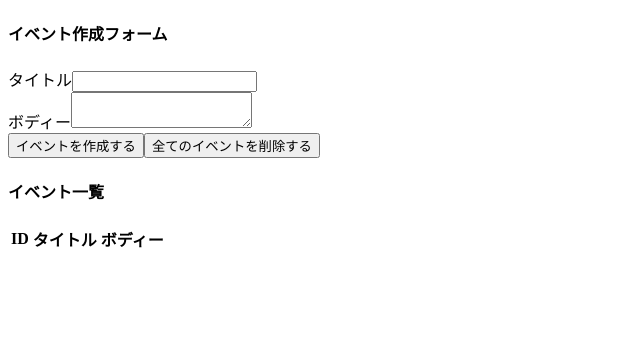
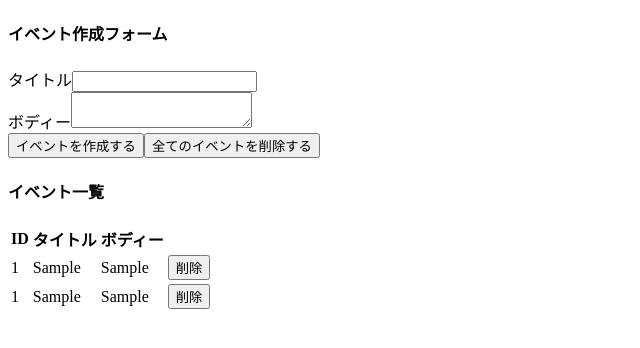
Before and after one commit to mosaririri/react-hooks-tutorial, a React (Create React App) app: page / in a window 1280 px wide. Both pictures are taken after typing "Sample", "Sample" into the empty fields and a click on the button "イベントを作成する". Shown: the top 348 px of the page, without its empty margins (0-640 px from the left). Built offline with nearby package versions, Linux system fonts and the light colour scheme.

Commit message:
日数開けすぎて状況がわからないのでとりあえずコミット

```diff
--- a/src/components/App.tsx
+++ b/src/components/App.tsx
@@ -1,5 +1,6 @@
 import React, { useReducer, useState } from 'react';
 import reducer from '../reducers'
+import Event from './Event'
 // bootstrap導入後、コメントを解けばスタイルが適用される
 // import 'bootstrap/dist/css/bootstrap.min.css'
 
@@ -17,6 +18,7 @@
     // actionにはtypeが必要
     dispatch({
       type: 'CREATE_EVENT',
+      id: 0,
       title,
       body
     })
@@ -43,7 +45,7 @@
           }}/>
         </div>
 
-        <button className='btn btn-promary' onClick={addEvent}>イベントを作成する</button>
+        <button className='btn btn-primary' onClick={addEvent}>イベントを作成する</button>
         <button className='btn btn-danger'>全てのイベントを削除する</button>
         {/* <button className='btn btn-danger'>全ての操作ログを削除する</button> */}
 
@@ -59,6 +61,31 @@
 
           </thead>
           <tbody>
+            {state.map((event, index) => (<Event key={index} event={event} dispatch={dispatch} />))}
+            {
+              state.map((event, index) => { // ()でくくるとreturnの意味になるらしい
+
+                const id = event.id
+
+                const handleClickDeleteButton = () => {
+                  // 状態を変えるためにdispatchを呼ぶ
+                  dispatch({
+                    type:'DELETE_EVENT',
+                    id,
+                    title: '',
+                    body: ''
+                  })
+                }
+                return (
+                  <tr key={index}>
+                    <td>{ id }</td>
+                    <td>{ event.title }</td>
+                    <td>{ event.body }</td>
+                    <td><button type="button" className="btn btn-danger" onClick={handleClickDeleteButton}>削除</button></td>
+                  </tr>
+                )
+              })
+            }
 
           </tbody>
         </table>
--- /dev/null
+++ b/src/components/Event.tsx
@@ -0,0 +1,33 @@
+import React from 'react'
+
+import _Event from "../types/Event";
+
+const Event = (dispatch: any, event: _Event) => {
+
+    console.log(event);
+    console.log(dispatch);
+
+    const id = event.id
+
+    const handleClickDeleteButton = () => {
+        // 状態を変えるためにdispatchを呼ぶ
+        dispatch({
+        type:'DELETE_EVENT',
+        id,
+        title: '',
+        body: ''
+        })
+    }
+
+    return (
+        <tr>
+            <td>{ dispatch.event.id }</td>
+            <td>{ dispatch.event.title }</td>
+            <td>{ dispatch.event.body }</td>
+            <td><button type="button" className="btn btn-danger" onClick={handleClickDeleteButton}>削除</button></td>
+        </tr>
+    )
+
+}
+
+export default Event
--- a/src/reducers/index.tsx
+++ b/src/reducers/index.tsx
@@ -1,20 +1,8 @@
-/*
-* イベント
-*/
-type Event = {
-    id: number,
-    title: string,
-    body: string
-}
+import Event from "../types/Event";
+import Action from "../types/Action";
 
-/*
-*  アクション
-*/
-type Action = {
-    type: string,
-    title: string,
-    body: string
-}
+
+
 /*
 * reducer: 状態を表すstate,変化を起こすaction
 */
@@ -26,7 +14,7 @@
            const id = (length === 0) ? 1 : state[length - 1].id + 1
            return [ ...state, { id, ...event }]
        case 'DELETE_EVENT':
-           return state
+           return state.filter(event => event.id !== action.id)
        case 'DELETE_ALL_EVENTS':
            return []
        default:
--- /dev/null
+++ b/src/types/Action.ts
@@ -0,0 +1,11 @@
+/*
+*  アクション
+*/
+type Action = {
+    type: string,
+    id: number,
+    title: string,
+    body: string
+}
+
+export default Action
--- /dev/null
+++ b/src/types/Event.ts
@@ -0,0 +1,10 @@
+/*
+* イベント
+*/
+type Event = {
+    id: number,
+    title: string,
+    body: string
+}
+
+export default Event
```
